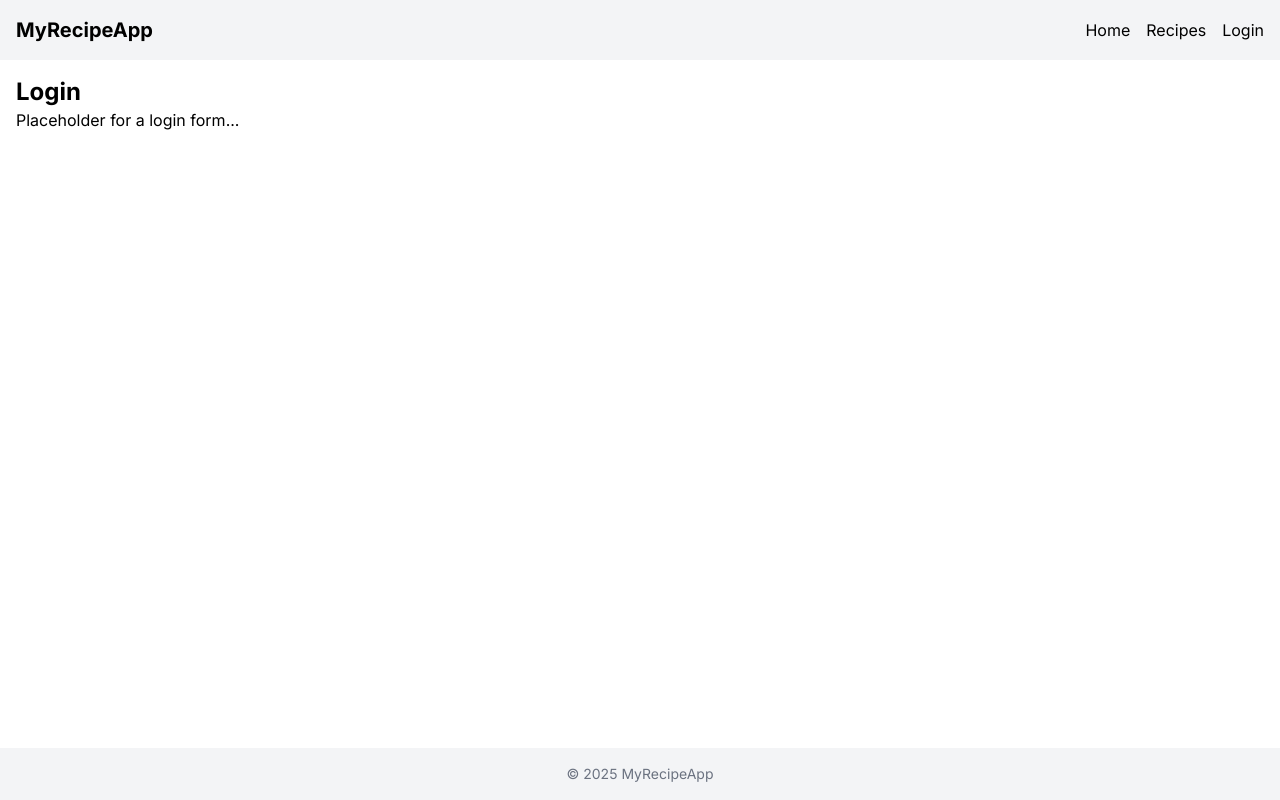
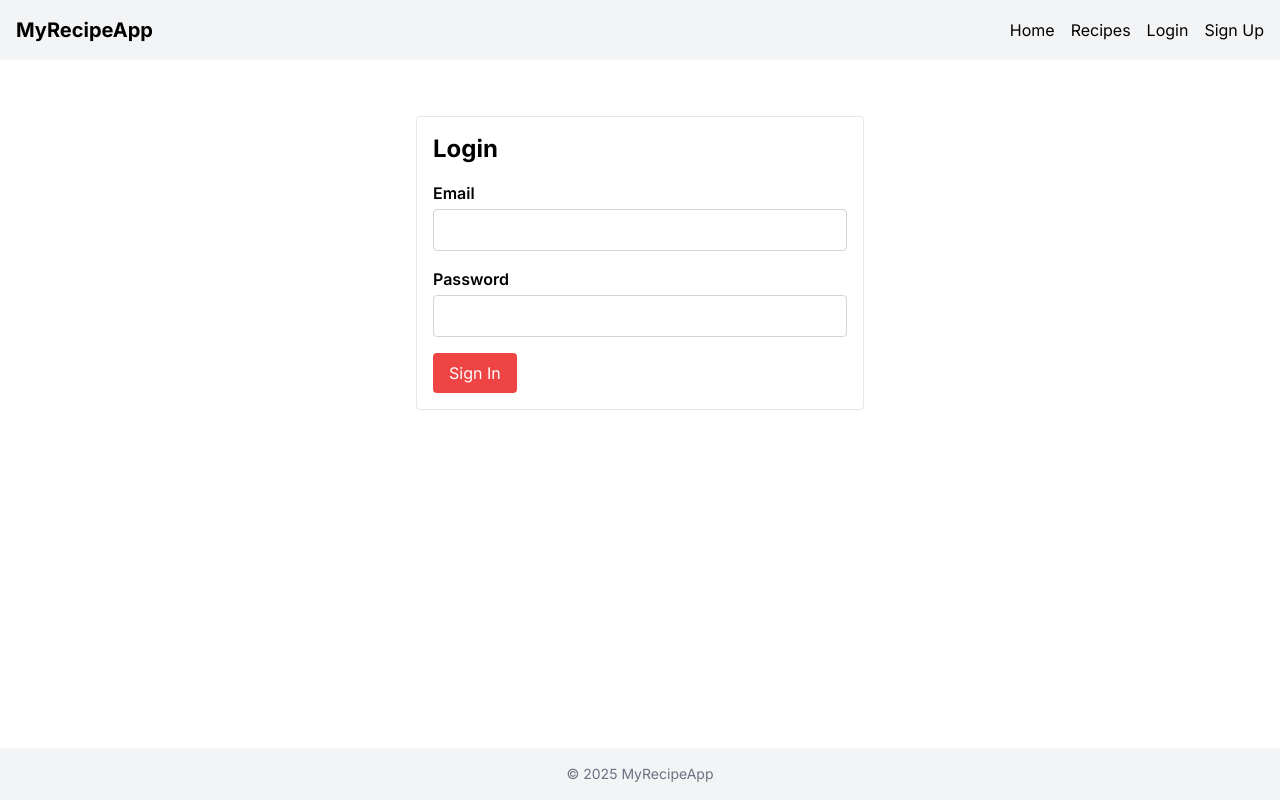
Before and after one commit to mbvaaland/my-recipe-app, a Next.js app: page /login in a window 1280 px wide. Built offline with nearby package versions, Linux system fonts and the light colour scheme; no server answers.

Commit message:
Set up authentication with NextAuth and database connection, implement dynamic header and  protect /recipes/create route

```diff
--- a/src/app/layout.tsx
+++ b/src/app/layout.tsx
@@ -1,8 +1,10 @@
+// src/app/layout.tsx
 import './globals.css'
 import Header from '@/components/Header'
 import Footer from '@/components/Footer'
 import type { Metadata } from 'next'
 import { Inter } from 'next/font/google'
+import { Providers } from './providers'  // <-- Import the client-side Providers
 
 const inter = Inter({ subsets: ['latin'] })
 
@@ -19,12 +21,13 @@ export default function RootLayout({
   return (
     <html lang="en">
       <body className={`${inter.className} min-h-screen flex flex-col`}>
-        <Header />
-        {/* Our main content: children for pages */}
-        <main className="flex-grow p-4">
-          {children}
-        </main>
-        <Footer />
+        <Providers>
+          <Header />
+          <main className="flex-grow p-4">
+            {children}
+          </main>
+          <Footer />
+        </Providers>
       </body>
     </html>
   )
--- a/src/app/login/page.tsx
+++ b/src/app/login/page.tsx
@@ -1,8 +1,80 @@
+"use client";
+
+import { FormEvent, useState } from "react";
+import { signIn } from "next-auth/react";
+import { useSearchParams, useRouter } from "next/navigation";
+
 export default function LoginPage() {
-    return (
-      <div>
-        <h2 className="text-2xl font-bold">Login</h2>
-        <p>Placeholder for a login form...</p>
-      </div>
-    );
+  const [email, setEmail] = useState("");
+  const [password, setPassword] = useState("");
+  const [error, setError] = useState("");
+
+  // We can read the callbackUrl from the query string if present
+  const searchParams = useSearchParams();
+  const router = useRouter();
+  const callbackUrl = searchParams.get("callbackUrl") || "/";
+
+  async function handleSubmit(e: FormEvent) {
+    e.preventDefault();
+    setError("");
+
+    const result = await signIn("credentials", {
+      email,
+      password,
+      redirect: false, // We'll manually handle the redirect
+      callbackUrl,
+    });
+
+    if (result?.error) {
+      setError(result.error);
+    } else if (result?.ok) {
+      // If sign in was successful, redirect or push to the callbackUrl
+      router.push(callbackUrl);
+    }
   }
+
+  return (
+    <div className="max-w-md mx-auto mt-10 p-4 border border-gray-200 rounded">
+      <h1 className="text-2xl font-bold mb-4">Login</h1>
+
+      {error && <p className="text-red-500 mb-4">{error}</p>}
+
+      <form onSubmit={handleSubmit}>
+        <div className="mb-4">
+          <label htmlFor="email" className="block font-semibold">
+            Email
+          </label>
+          <input
+            type="email"
+            id="email"
+            className="mt-1 p-2 w-full border border-gray-300 rounded"
+            value={email}
+            onChange={(e) => setEmail(e.target.value)}
+            required
+          />
+        </div>
+
+        <div className="mb-4">
+          <label htmlFor="password" className="block font-semibold">
+            Password
+          </label>
+          <input
+            type="password"
+            id="password"
+            className="mt-1 p-2 w-full border border-gray-300 rounded"
+            value={password}
+            onChange={(e) => setPassword(e.target.value)}
+            required
+          />
+        </div>
+
+        <button
+          type="submit"
+          className="bg-red-500 text-white py-2 px-4 rounded hover:bg-red-600"
+        >
+          Sign In
+        </button>
+      </form>
+    </div>
+  );
+}
--- /dev/null
+++ b/src/app/providers.tsx
@@ -0,0 +1,9 @@
+// src/app/providers.tsx
+"use client";
+
+import { SessionProvider } from "next-auth/react";
+import { ReactNode } from "react";
+
+export function Providers({ children }: { children: ReactNode }) {
+  return <SessionProvider>{children}</SessionProvider>;
+}
--- /dev/null
+++ b/src/app/recipes/create/page.tsx
@@ -0,0 +1,31 @@
+// src/app/recipes/create/page.tsx
+'use client' // React client component
+
+import { useSession } from 'next-auth/react'
+import { useRouter } from 'next/navigation'
+import { useEffect } from 'react'
+
+export default function CreateRecipePage() {
+  const { data: session, status } = useSession()
+  const router = useRouter()
+
+  useEffect(() => {
+    if (status === 'unauthenticated') {
+      // redirect to login if not signed in
+      router.push('/login')
+    }
+  }, [status, router])
+
+  if (status === "loading") {
+    return <p>Loading...</p>;
+  }
+
+  if (status === "unauthenticated") {
+    // Optional: If you'd rather not show a flash of content,
+    // just return null or some "Redirecting..." message
+    return null;
+  }
+
+  // If we get here, user is authenticated
+  return <div>Protected content: create a recipe here!</div>;
+}
--- a/src/components/Header.tsx
+++ b/src/components/Header.tsx
@@ -1,33 +1,57 @@
-// src/components/Header.tsx
-import React from 'react';
-import Link from 'next/link';
+"use client";
+
+import Link from "next/link";
+import { useSession, signOut } from "next-auth/react";
 
 export default function Header() {
+  const { data: session } = useSession(); // null if not logged in
+
   return (
     <header className="flex items-center justify-between bg-gray-100 p-4">
       <div className="text-xl font-bold">
-        <Link href="/">
-          MyRecipeApp
-        </Link>
+        <Link href="/">MyRecipeApp</Link>
       </div>
       <nav>
         <ul className="flex space-x-4">
           <li>
-            <Link href="/" className="hover:text-red-500">
-              Home
+            <Link href="/">Home</Link>
+          </li>
+          <li>
+            <Link href="/recipes">Recipes</Link>
+          </li>
+          {session ? (
+            <>
+              {/* If user is logged in, maybe show a 'Create Recipe' link */}
+              <li>
+                <Link href="/recipes/create" className="hover:text-red-500">
+                  Create
                 </Link>
               </li>
+              {/* Show a sign out button */}
               <li>
-            <Link href="/recipes" className="hover:text-red-500">
-              Recipes
-            </Link>
+                <button
+                  onClick={() => signOut()}
+                  className="hover:text-red-500"
+                >
+                  Sign Out
+                </button>
               </li>
+            </>
+          ) : (
+            <>
+              {/* If user is NOT logged in, show login link */}
               <li>
                 <Link href="/login" className="hover:text-red-500">
                   Login
                 </Link>
               </li>
-          {/* Add more nav links as needed */}
+              <li>
+                <Link href="/register" className="hover:text-red-500">
+                  Sign Up
+                </Link>
+              </li>
+            </>
+          )}
         </ul>
       </nav>
     </header>
--- a/src/lib/authOptions.ts
+++ b/src/lib/authOptions.ts
@@ -41,22 +41,5 @@ export const authOptions: AuthOptions = {
         }
       }
     })
-  ],
-  pages: {
-    signIn: '/login', // a custom login page you might create
-  },
-  callbacks: {
-    async jwt({ token, user }) {
-      if (user) {
-        token._id = user._id
-      }
-      return token
-    },
-    async session({ session, token }) {
-      if (token) {
-        session.user._id = token._id
-      }
-      return session
-    }
-  }
+  ]
 }
```
Lines whose indentation alone changed are shown as unchanged.
